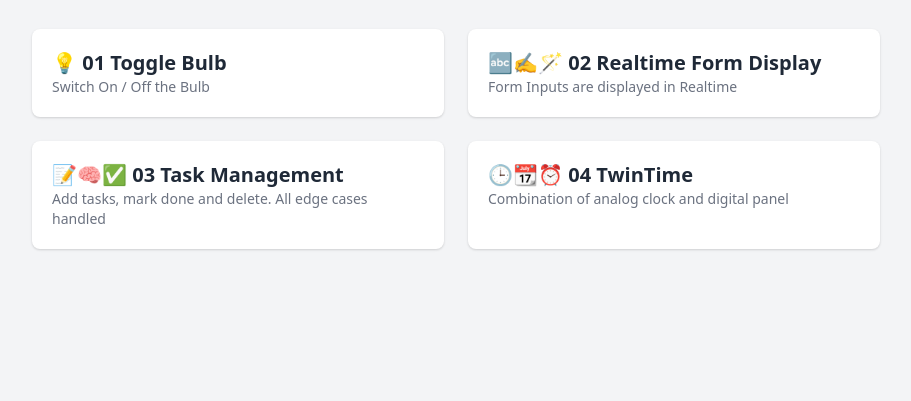
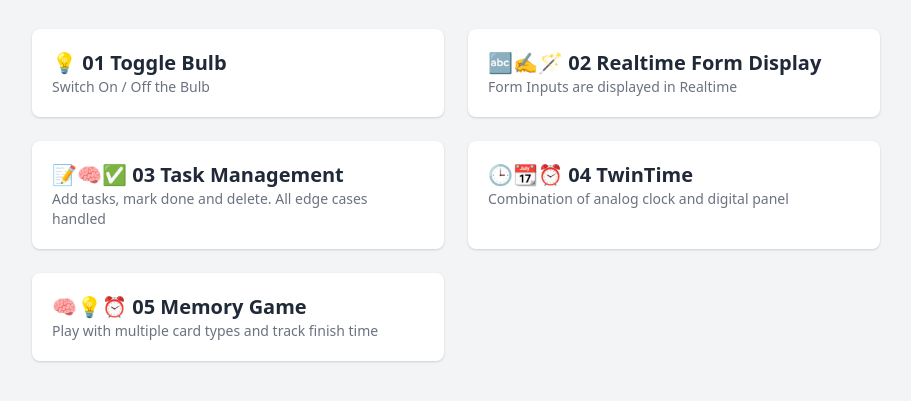
Before and after one commit to RashidShaik16/mylearning-phase, a plain HTML site: page docs/index.html in a window 1280 px wide. Shown: the part 107-508 px from the top of the page, without its empty margins (184-1095 px from the left). Drawn offline with nearby package versions, Linux system fonts and the light colour scheme.

Commit message:
Updated index file with new memory game added

```diff
--- a/docs/index.html
+++ b/docs/index.html
@@ -33,6 +33,11 @@
         <h2 class="text-xl font-semibold">🕒📆⏰ 04 TwinTime</h2>
         <p class="text-sm text-gray-500">Combination of analog clock and digital panel</p>
       </a>
+      <!-- 05 Challenge -->
+       <a href="./Memory%20Game/index.html" class="block bg-white p-5 rounded-lg shadow hover:shadow-xl transition">
+        <h2 class="text-xl font-semibold">🧠💡⏰ 05 Memory Game</h2>
+        <p class="text-sm text-gray-500">Play with multiple card types and track finish time</p>
+      </a>
     </div>
 
   </div>
```
